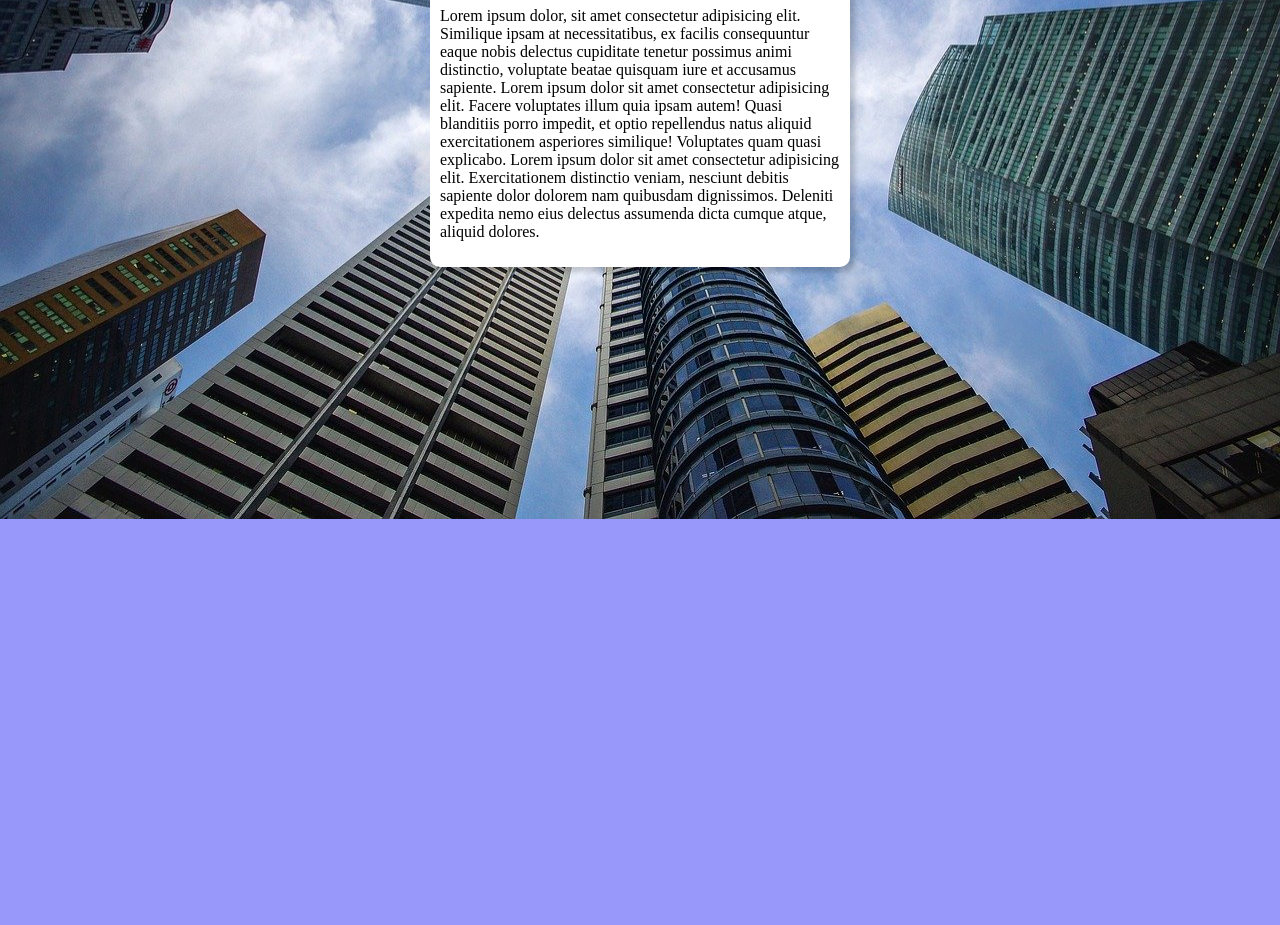
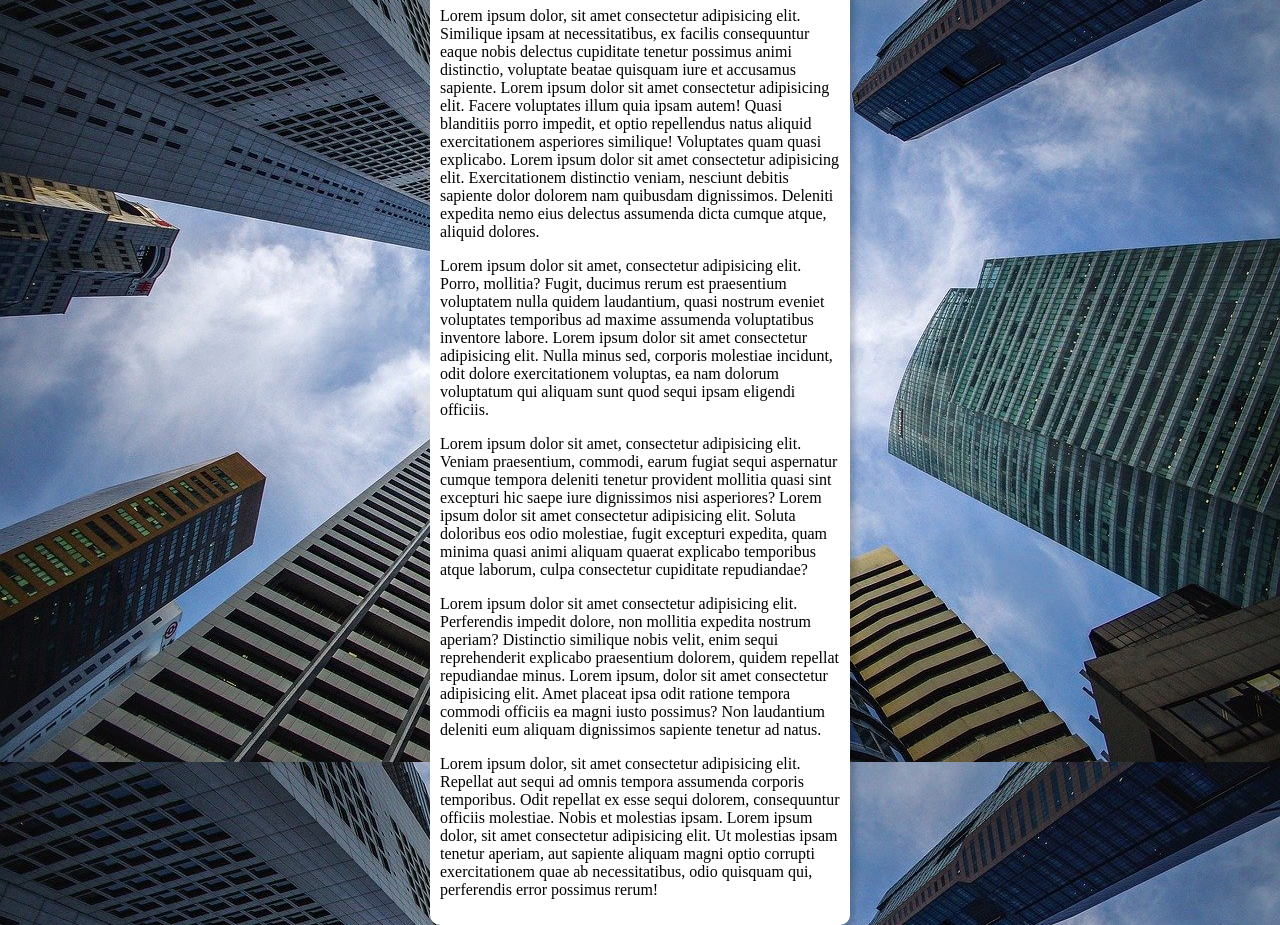
Before and after one commit to walinevs/html-css, a plain HTML site: page exercicios/ex022-css/fundo006.html in a window 1280 px wide. Shown: the part 91-1016 px from the top of the page. Before the commit the page ends 800 px from the top, so only its background shows below. Drawn offline with Linux system fonts and the light colour scheme.

Commit message:
atualizei meu exercício 22 fundo 006

```diff
--- a/exercicios/ex022-css/fundo006.html
+++ b/exercicios/ex022-css/fundo006.html
@@ -8,22 +8,35 @@
 
     <style>
         body {
+            height: 100vh;
             background-color: rgb(152, 152, 250);
             background-image: url('imagens/wallpaper002.jpg');
             background-position: center center;
             background-repeat: no-repeat;
             background-size: cover;
+            background-attachment: fixed;
         }
 
         main {
             background-color: white;
-            width: 400px;
+            max-width: 400px;
             padding: 10px;
             margin: auto;
             border: 10px;
             border-radius: 10px;
             box-shadow: 5px 5px 5px rgba(0, 0, 0, 0.164);
         }
+
+
+            /* Shorthand - Background
+            color > image > position > repeat > [size] > attachment
+            O SIZE NÃO É ACEITO PELO NAVEGADOR
+
+             background: rgb(152, 152, 250) url('imagens/wallpaper002.jpg') center center no-repeat cover fixed ;
+            background-size: center center;
+
+            */
+
     </style>
 </head>
 <body>
@@ -33,6 +46,18 @@
         Lorem ipsum dolor sit amet consectetur adipisicing elit. Facere voluptates illum quia ipsam autem! Quasi blanditiis porro impedit, et optio repellendus natus aliquid exercitationem asperiores similique! Voluptates quam quasi explicabo.
         Lorem ipsum dolor sit amet consectetur adipisicing elit. Exercitationem distinctio veniam, nesciunt debitis sapiente dolor dolorem nam quibusdam dignissimos. Deleniti expedita nemo eius delectus assumenda dicta cumque atque, aliquid dolores.
         </p>
+        <p>Lorem ipsum dolor sit amet, consectetur adipisicing elit. Porro, mollitia? Fugit, ducimus rerum est praesentium voluptatem nulla quidem laudantium, quasi nostrum eveniet voluptates temporibus ad maxime assumenda voluptatibus inventore labore.
+        Lorem ipsum dolor sit amet consectetur adipisicing elit. Nulla minus sed, corporis molestiae incidunt, odit dolore exercitationem voluptas, ea nam dolorum voluptatum qui aliquam sunt quod sequi ipsam eligendi officiis.
+        </p>
+        <p>Lorem ipsum dolor sit amet, consectetur adipisicing elit. Veniam praesentium, commodi, earum fugiat sequi aspernatur cumque tempora deleniti tenetur provident mollitia quasi sint excepturi hic saepe iure dignissimos nisi asperiores?
+        Lorem ipsum dolor sit amet consectetur adipisicing elit. Soluta doloribus eos odio molestiae, fugit excepturi expedita, quam minima quasi animi aliquam quaerat explicabo temporibus atque laborum, culpa consectetur cupiditate repudiandae?
+        </p>
+        <p>Lorem ipsum dolor sit amet consectetur adipisicing elit. Perferendis impedit dolore, non mollitia expedita nostrum aperiam? Distinctio similique nobis velit, enim sequi reprehenderit explicabo praesentium dolorem, quidem repellat repudiandae minus.
+        Lorem ipsum, dolor sit amet consectetur adipisicing elit. Amet placeat ipsa odit ratione tempora commodi officiis ea magni iusto possimus? Non laudantium deleniti eum aliquam dignissimos sapiente tenetur ad natus.
+        </p>
+        <p>Lorem ipsum dolor, sit amet consectetur adipisicing elit. Repellat aut sequi ad omnis tempora assumenda corporis temporibus. Odit repellat ex esse sequi dolorem, consequuntur officiis molestiae. Nobis et molestias ipsam.
+        Lorem ipsum dolor, sit amet consectetur adipisicing elit. Ut molestias ipsam tenetur aperiam, aut sapiente aliquam magni optio corrupti exercitationem quae ab necessitatibus, odio quisquam qui, perferendis error possimus rerum!
+        </p>
     </main>
 </body>
 </html>
```
